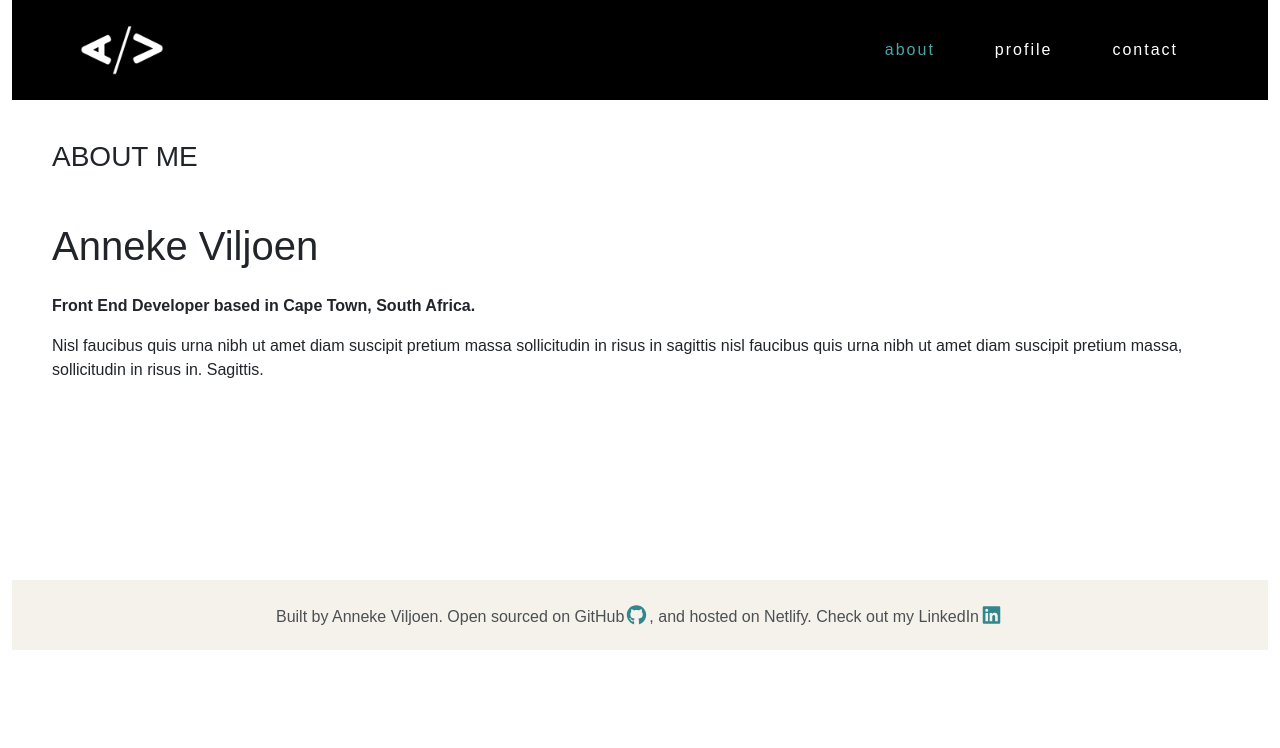
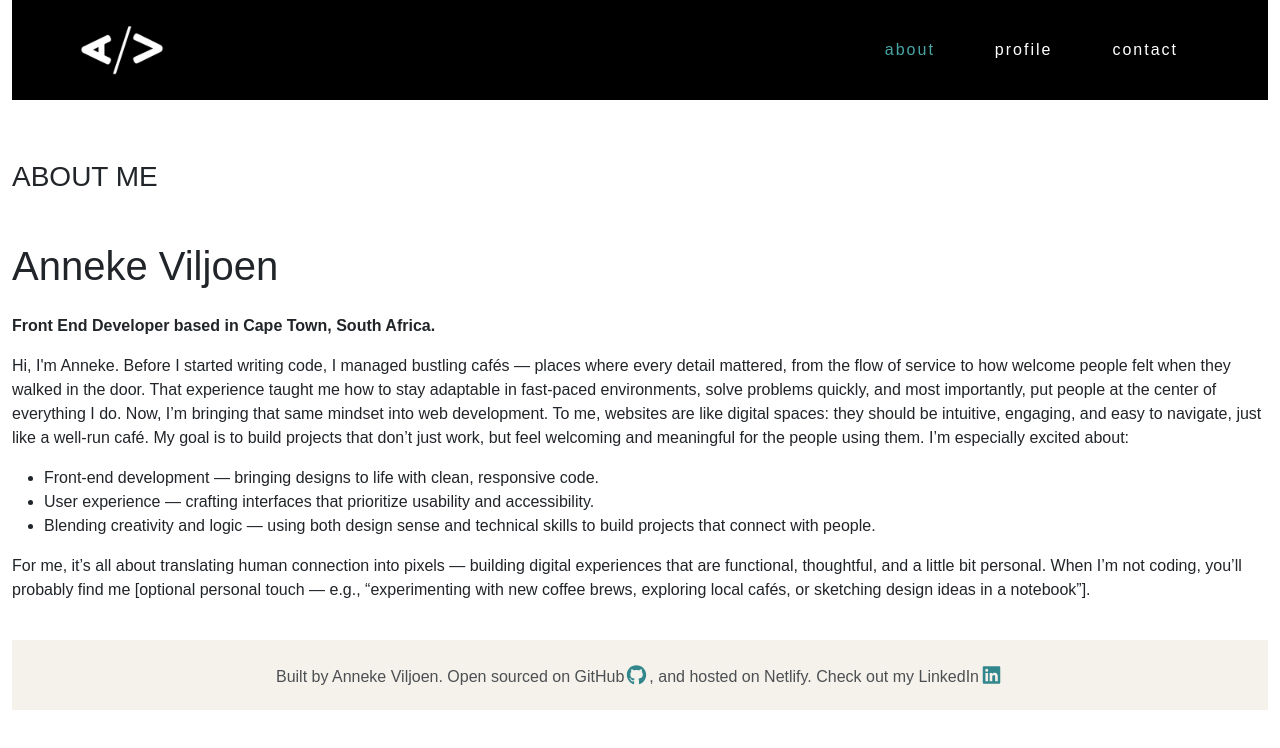
Before and after one commit to anneke44/my-profile-anneke-viljoen, a React (Create React App) app: page /About in a window 1280 px wide. Shown: the top 748 px of the page. Built offline with nearby package versions, Linux system fonts and the light colour scheme.

Commit message:
Added About Me component on the homepage, and info on the About Me section

```diff
--- a/src/About.css
+++ b/src/About.css
@@ -1,5 +1,6 @@
 .About {
-  margin: 40px;
+  margin: 60px auto 80px;
+
   max-width: 100%;
   height: 400px;
 }
--- a/src/About.js
+++ b/src/About.js
@@ -10,9 +10,37 @@ export default function About() {
         Front End Developer based in Cape Town, South Africa.
       </p>
       <p>
-        Nisl faucibus quis urna nibh ut amet diam suscipit pretium massa
-        sollicitudin in risus in sagittis nisl faucibus quis urna nibh ut amet
-        diam suscipit pretium massa, sollicitudin in risus in. Sagittis.
+        Hi, I'm Anneke. Before I started writing code, I managed bustling cafés
+        — places where every detail mattered, from the flow of service to how
+        welcome people felt when they walked in the door. That experience taught
+        me how to stay adaptable in fast-paced environments, solve problems
+        quickly, and most importantly, put people at the center of everything I
+        do. Now, I’m bringing that same mindset into web development. To me,
+        websites are like digital spaces: they should be intuitive, engaging,
+        and easy to navigate, just like a well-run café. My goal is to build
+        projects that don’t just work, but feel welcoming and meaningful for the
+        people using them. I’m especially excited about:
+      </p>
+      <ul>
+        <li>
+          Front-end development — bringing designs to life with clean,
+          responsive code.
+        </li>
+        <li>
+          User experience — crafting interfaces that prioritize usability and
+          accessibility.
+        </li>
+        <li>
+          Blending creativity and logic — using both design sense and technical
+          skills to build projects that connect with people.
+        </li>
+      </ul>
+      <p>
+        For me, it’s all about translating human connection into pixels —
+        building digital experiences that are functional, thoughtful, and a
+        little bit personal. When I’m not coding, you’ll probably find me
+        [optional personal touch — e.g., “experimenting with new coffee brews,
+        exploring local cafés, or sketching design ideas in a notebook”].
       </p>
     </div>
   );
--- a/src/App.css
+++ b/src/App.css
@@ -3,6 +3,3 @@
   max-width: 100%;
   font-family: "Roboto Variable", sans-serif;
 }
-.container {
-  height: 100%;
-}
--- a/src/Contact.css
+++ b/src/Contact.css
@@ -1,5 +1,5 @@
 .Contact {
-  margin: 40px;
+  margin: 60px auto 80px;
   max-width: 100%;
   height: 400px;
   text-align: center;
--- a/src/Footer.css
+++ b/src/Footer.css
@@ -1,5 +1,5 @@
 .Footer {
-  position: relative;
+  position: static;
   left: 0;
   bottom: 0;
   right: 0;
--- /dev/null
+++ b/src/HomepageAbout.css
@@ -0,0 +1,13 @@
+#launch-button {
+  padding: 8px 25px;
+  border: 1px solid #006a71;
+  background-color: #006a71;
+  box-shadow: 2px 2px 4px rgba(0, 0, 0, 0.4);
+  color: #ffff;
+  letter-spacing: 1px;
+  transition: all 100ms ease-in-out;
+}
+#launch-button:hover {
+  border: 1px solid #48a6a7;
+  background-color: #48a6a7;
+}
--- /dev/null
+++ b/src/HomepageAbout.js
@@ -0,0 +1,19 @@
+import React from "react";
+import "./HomepageAbout.css";
+
+export default function HomepageAbout() {
+  return (
+    <div className="HomepageAbout">
+      <h2>About Me</h2>
+      <p>
+        I come from a background in hospitality, where I managed busy cafés and
+        learned how to create seamless, welcoming experiences for people. Now, I
+        bring that same people-first approach into web development — building
+        websites that are intuitive, engaging, and human-centered.
+      </p>
+      <button id="launch-button" className="btn btn-branding">
+        read more
+      </button>
+    </div>
+  );
+}
--- a/src/HomepageHero.css
+++ b/src/HomepageHero.css
@@ -1,5 +1,8 @@
 .HomepageHero {
-  margin: 40px;
+  margin: 60px auto 80px;
+  max-width: 100%;
+}
+.hero-heading {
   max-width: 100%;
   height: 400px;
   justify-content: space-around;
@@ -8,6 +11,10 @@
 .primary-heading ul {
   font-size: 50px;
   list-style: none;
+}
+.slogan {
+  font-size: 16px;
+  opacity: 0.8;
 }
 .heading {
   animation: move 4s linear infinite;
--- a/src/HomepageHero.js
+++ b/src/HomepageHero.js
@@ -1,14 +1,20 @@
 import React from "react";
 import "./HomepageHero.css";
+import HomepageAbout from "./HomepageAbout";
 
 export default function HomepageHero() {
   return (
-    <div className="HomepageHero d-flex">
+    <div className="HomepageHero">
+      <div className="hero-heading d-flex">
         <div>
           <div className="primary-heading">
             <ul>
               <li className="heading">Anneke Viljoen</li>
               <li className="heading">Front End Developer</li>
+              <li className="slogan">
+                “Turning customer experience into user experience — one pixel at
+                a time.”
+              </li>
             </ul>
           </div>
         </div>
@@ -25,5 +31,7 @@ export default function HomepageHero() {
           </a>
         </div>
       </div>
+      <HomepageAbout />
+    </div>
   );
 }
```
Lines whose indentation alone changed are shown as unchanged.
